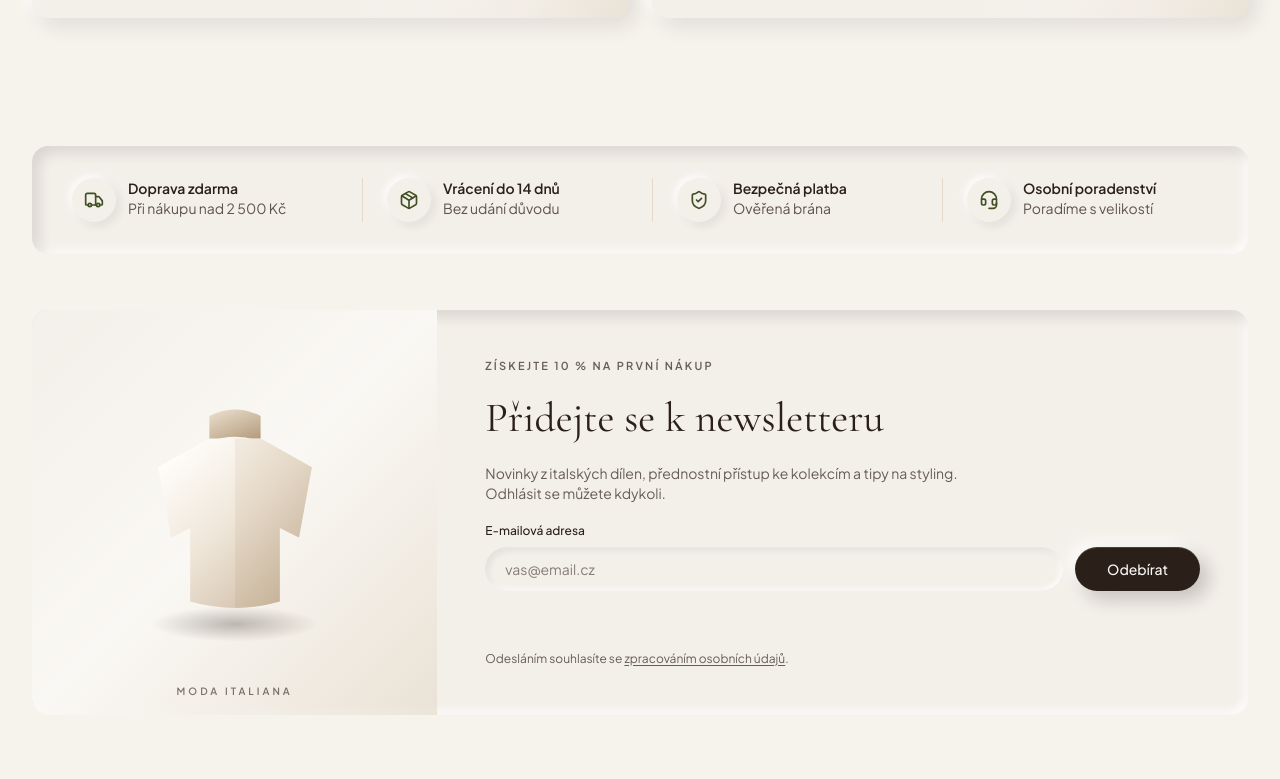
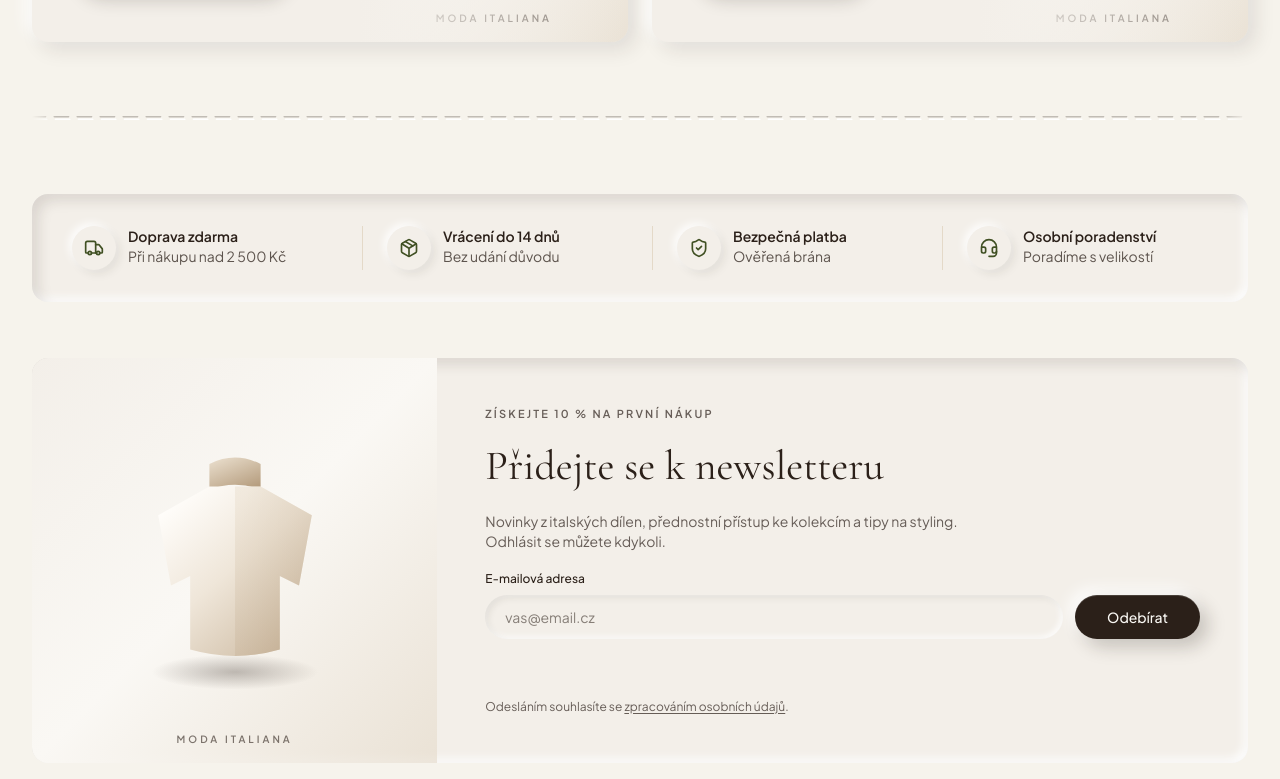
Before and after one commit to Fajlajpos/LINDAFASHION, a Next.js app: page / in a window 1280 px wide. Shown: the part 2861-3640 px from the top of the page. Built offline with nearby package versions, Linux system fonts and the light colour scheme.

Commit message:
švy design

```diff
--- a/src/app/(shop)/page.tsx
+++ b/src/app/(shop)/page.tsx
@@ -6,12 +6,14 @@ import { PromoBanners } from '@/components/shop/home/PromoBanners';
 import { TrustBar } from '@/components/shop/home/TrustBar';
 import { Newsletter } from '@/components/shop/home/Newsletter';
 import { Reveal } from '@/components/shop/home/Reveal';
+import { Sev } from '@/components/shop/home/Sev';
 
 /**
  * Domovská stránka.
  *
  *   hero (přes celou šířku, fotka) → karta s kategoriemi (zanořená do heru)
- *   → nejprodávanější (mřížka) → promo bannery → nákupní jistoty → newsletter
+ *   → nejprodávanější (mřížka) → šev → promo bannery → šev
+ *   → nákupní jistoty → newsletter
  *
  * Obsah sekcí žije v `src/lib/home-data.ts`, komponenty samotné jsou bez dat.
  */
@@ -29,19 +31,31 @@ export default function HomePage() {
           Předtím byl mezi všemi sekcemi stejný odstup, takže stránka neřekla
           nic o tom, co k čemu patří. Velká mezera (24 / 32) odděluje bloky
           různé povahy – nabídku, akční bannery, servis; malá (10 / 14) drží
-          k sobě jistoty a newsletter, které tvoří jeden servisní pás. */}
+          k sobě jistoty a newsletter, které tvoří jeden servisní pás.
+
+          Švy stojí přesně na těch velkých mezerách a nesou je: odstup zůstal
+          zhruba stejný (12+12 kolem švu místo 24), ale mezera přestala být
+          prázdnem a stala se předělem. Malou mezeru mezi jistotami
+          a newsletterem šev **nedostane** – ty dva tvoří jeden servisní pás
+          a šev by ho rozřízl. */}
       <div className="pt-16 sm:pt-24">
         <Reveal>
           <BestSellers />
         </Reveal>
 
-        <div className="mt-24 sm:mt-32">
-          <Reveal>
-            <PromoBanners />
-          </Reveal>
-        </div>
+        {/* Oba švy jsou stejné. Dřív běžely proti sobě a každý přetékal přes
+            jinou hranu okna, jenže tím se z předělu stal směrový prvek –
+            a šev má stránku sešívat, ne ukazovat, kam jít. Ve stejné šířce
+            jako karty se čte jako steh, který drží dva díly u sebe. */}
+        <Sev id="sev-nabidka" className="my-12 sm:my-16" />
 
-        <div className="mt-24 space-y-10 sm:mt-32 sm:space-y-14">
+        <Reveal>
+          <PromoBanners />
+        </Reveal>
+
+        <Sev id="sev-servis" className="my-12 sm:my-16" />
+
+        <div className="space-y-10 sm:space-y-14">
           <Reveal>
             <TrustBar />
           </Reveal>
--- /dev/null
+++ b/src/components/shop/home/Sev.tsx
@@ -0,0 +1,142 @@
+import React from 'react';
+
+export interface SevProps {
+  /**
+   * Musí být na stránce jedinečné – jde do `id` masky, na kterou se odkazuje
+   * `mask="url(#…)"`. Dvě stejná `id` sice prohlížeč přežije (vezme první),
+   * ale je to nevalidní dokument.
+   */
+  id: string;
+  /** Odsazení od sousedních sekcí. */
+  className?: string;
+}
+
+const VYSKA = 24;
+/** Svislý střed pásu – řada stehů. */
+const Y = 12;
+
+/**
+ * Steh 14 px, mezera 9 px.
+ *
+ * Perioda 23 px dává na 1216px švu 53 stehů. Kratší steh se z odstupu slije
+ * do čáry, delší přestane být stehem a začne být čárkováním.
+ */
+const STEH = '14 9';
+
+/**
+ * Rozestup stěn důlku od jeho osy a síla vlasové čáry.
+ *
+ * Původně se rýha kreslila „sendvičem“: široký tmavý tah, široký bílý tah
+ * a přes ně krycí tah v barvě země, který měl nechat vykouknout jen lemy.
+ * **Nefungovalo to** a stálo to čtyři kola ladění – změřeno vodorovným řezem
+ * screenshotu, reliéf vylezl jen v ~3px shluku na konci každého stehu
+ * (tam, kde kulaté zakončení přečnívalo krycí tah vodorovně), po délce stehu
+ * nikde. Atributy přitom seděly, takže to nebyla překlep, ale špatný nápad.
+ *
+ * Tohle je jednodušší a hlavně to nemá jak selhat: obě stěny se kreslí
+ * rovnou, každá vlastní čárou, a nic je nepřekrývá. Mezi nimi zůstane
+ * proužek země, což je dno důlku.
+ */
+const STENA = 1.5;
+const VLAS = 1.8;
+/** Vodorovný posun stěn – světlo jde zleva shora, ne svisle. */
+const UKOS = 0.6;
+
+/**
+ * Šev – klasická řada stehů, vylisovaná do povrchu.
+ *
+ * ## Proč ne `border-t`
+ *
+ * Sekce od sebe dělila jen mezera a stránka pak čte jako komín nesouvisejících
+ * karet. Vlasová linka by to spravila, ale nic neřekne. Tady je obchod
+ * s oblečením – když je předělem šev, není to dekorace, ale sdělení o tom,
+ * co se prodává.
+ *
+ * ## Proč je steh z reliéfu, a ne z barvy
+ *
+ * Nit má **přesně barvu podkladu** (`paper`). Vidět je jen dvoupixelový lem
+ * na hraně tahu: stín na horní levé, světlo na spodní pravé. Steh je tedy
+ * prohlubeň, ne kresba – stejná fyzika jako `neuInset*` v `tailwind.config.ts`,
+ * jen v SVG a otočená na tenký tvar.
+ *
+ * Dvě věci to řeší najednou:
+ *
+ *   1. **Nestojí to ani jednu úroveň jasu.** Rozpočet je sedm úrovní mezi
+ *      `cream` a `sandLight` (viz `body` v `globals.css`) a plocha přes celou
+ *      šířku stránky je to poslední, co si z něj smí ukrojit. Stín nekrade nic.
+ *   2. **Sedí to na zbytek webu.** Kolem dokola jsou plochy oddělené jenom
+ *      stínem; barevná čárkovaná čára by byla jediný prvek na stránce, který
+ *      je nakreslený, ne vymodelovaný.
+ *
+ * Kreslí se dvěma tahy: tmavá vlasová čára nad osou a bílá pod ní, obě
+ * čárkované stejným rytmem. Mezi nimi zůstane proužek země – dno důlku.
+ *
+ * ## Předchozí pokusy
+ *
+ * Byl tu ruční prošev, řetízkový steh, stonkový steh, herringbone a nakonec
+ * dvouřadý džínový šev s rýhou. Všechny byly složitější a žádný nevypadal
+ * líp. Steh nepotřebuje vymyslet, potřebuje jen správný materiál – a ten na
+ * tomhle webu není barva, ale světlo.
+ *
+ * ## Šířka
+ *
+ * Šev drží šířku obsahu, tedy lícuje s produktovými kartami nad ním i pod ním.
+ * Konce jsou změkčené maskou (poslední ~2 % šířky) – jinak řada skončí
+ * uprostřed stehu.
+ *
+ * `aria-hidden`: je to povrch, ne obsah. A je to statické – dřív se nit
+ * dokreslovala podle skrolu, což z předělu dělalo blikání.
+ */
+export const Sev: React.FC<SevProps> = ({ id, className = '' }) => {
+  const maskId = `${id}-dobeh`;
+
+  /** Společné pro obě stěny – liší se jen barvou a posunem. */
+  const stena = {
+    x1: '0',
+    x2: '100%',
+    strokeWidth: VLAS,
+    strokeDasharray: STEH,
+    strokeLinecap: 'round',
+  } as const;
+
+  return (
+    <div className={`w-full ${className}`.trim()} aria-hidden="true">
+      <div className="mx-auto max-w-7xl px-4 sm:px-6 lg:px-8">
+        <svg width="100%" height={VYSKA} className="block" focusable="false">
+          <defs>
+            <linearGradient id={`${maskId}-prechod`} x1="0" x2="1" y1="0" y2="0">
+              <stop offset="0%" stopColor="black" />
+              <stop offset="2%" stopColor="white" />
+              <stop offset="98%" stopColor="white" />
+              <stop offset="100%" stopColor="black" />
+            </linearGradient>
+            <mask id={maskId}>
+              <rect width="100%" height={VYSKA} fill={`url(#${maskId}-prechod)`} />
+            </mask>
+          </defs>
+
+          <g mask={`url(#${maskId})`}>
+            {/* Horní stěna důlku – odvrácená od světla, tedy ve stínu. */}
+            <line
+              {...stena}
+              y1={Y - STENA}
+              y2={Y - STENA}
+              transform={`translate(${-UKOS} 0)`}
+              stroke="var(--color-espresso)"
+              strokeOpacity="0.26"
+            />
+            {/* Dolní stěna – nastavená světlu. */}
+            <line
+              {...stena}
+              y1={Y + STENA}
+              y2={Y + STENA}
+              transform={`translate(${UKOS} 0)`}
+              stroke="white"
+              strokeOpacity="1"
+            />
+          </g>
+        </svg>
+      </div>
+    </div>
+  );
+};
```
Also changed, not shown: src/styles/globals.css (+11 -0 lines).
